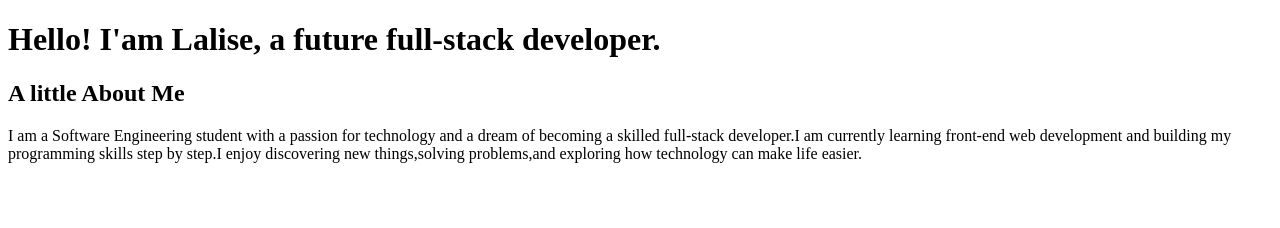
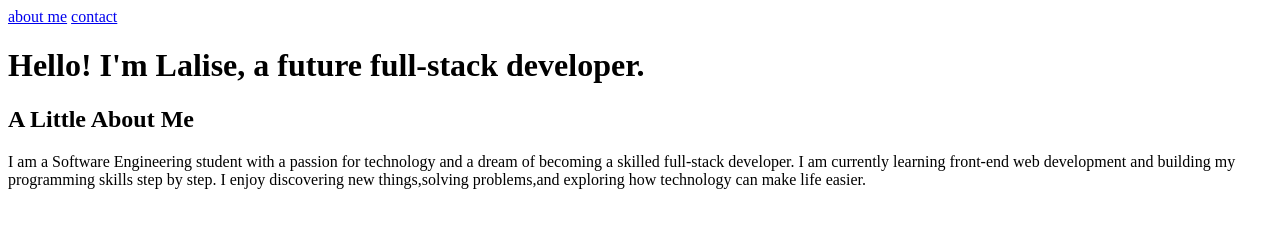
Before and after one commit to laliselelisa1-dot/portfolio-project, a plain HTML site: page index.html in a window 1280 px wide. Drawn offline with Linux system fonts and the light colour scheme.

Commit message:
add navigation links

```diff
--- a/index.html
+++ b/index.html
@@ -3,19 +3,23 @@
 <head>
     <meta charset="UTF-8">
     <meta name="viewport" content="width=device-width, initial-scale=1.0">
-    <title>Home page</title>
+    <title>my portfolio</title>
 </head>
 <body>
     <header>
-        <h1>Hello! I'am Lalise, a future full-stack developer.</h1>
+        <nav>
+            <a href="./pages/about.html">about me</a>
+            <a href="./pages/contact.html">contact</a>
+        </nav>
+        <h1>Hello! I'm Lalise, a future full-stack developer.</h1>
     </header>
     <section>
+        <h2>A Little About Me</h2>
         <p>
-            <h2>A little About Me</h2>
             I am a Software Engineering student with a passion for technology
-            and a dream of becoming a skilled full-stack developer.I am
+            and a dream of becoming a skilled full-stack developer. I am
             currently learning front-end web development  and building my programming
-            skills step by step.I enjoy discovering new things,solving problems,and exploring
+            skills step by step. I enjoy discovering new things,solving problems,and exploring
             how technology can make life easier.
         </p>
     </section>
```
Also changed, not shown: pages/about.html (+12 -1 lines), pages/contact.html (+10 -1 lines).
